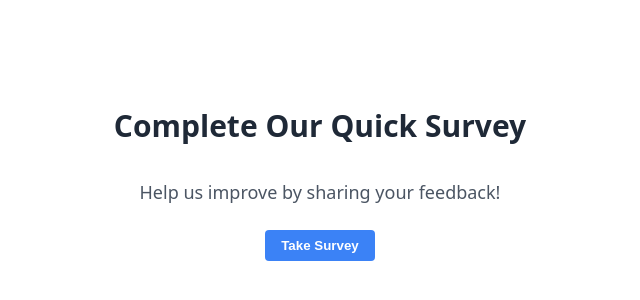
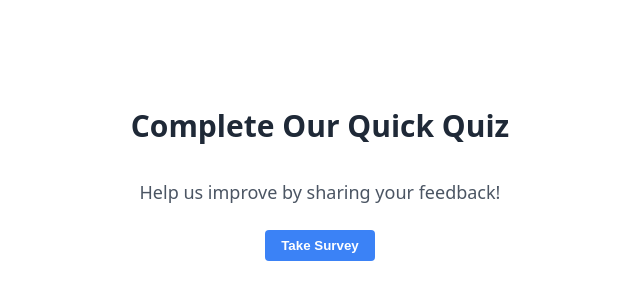
Before and after one commit to xvnetfrsecurityransom/black.sun.overide, a plain HTML site: page index.html in a window 1280 px wide. Shown: the part 226-526 px from the top of the page, without its empty margins (320-960 px from the left). Drawn offline with Linux system fonts and the light colour scheme.

Commit message:
Update index.html

```diff
--- a/index.html
+++ b/index.html
@@ -69,7 +69,7 @@
 </head>
 <body>
     <div id="survey-container">
-        <h1 class="text-3xl font-bold text-gray-800 mb-4">Complete Our Quick Survey</h1>
+        <h1 class="text-3xl font-bold text-gray-800 mb-4">Complete Our Quick Quiz</h1>
         <p class="text-lg text-gray-600 mb-6">Help us improve by sharing your feedback!</p>
         <button id="survey-btn" class="bg-blue-500 hover:bg-blue-600 text-white font-bold py-2 px-4 rounded">Take Survey</button>
     </div>
```
